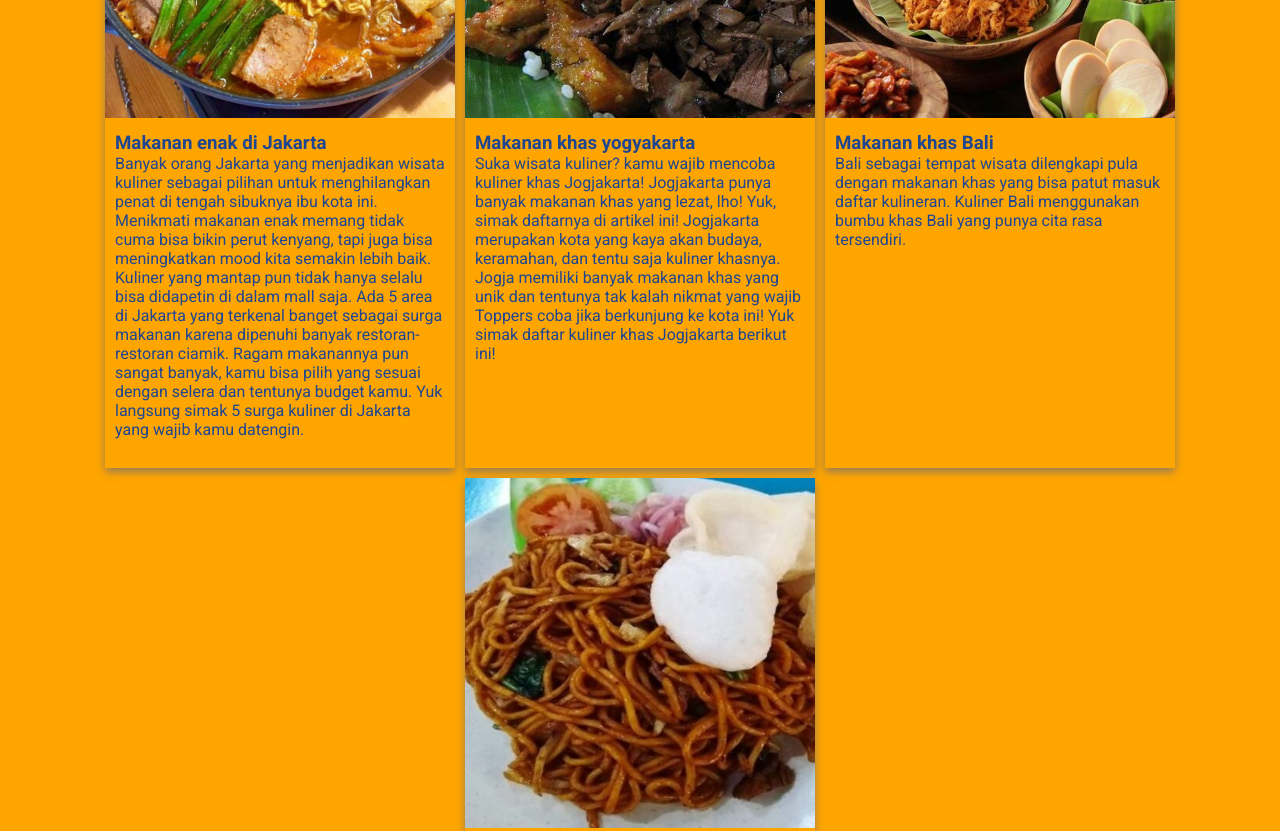
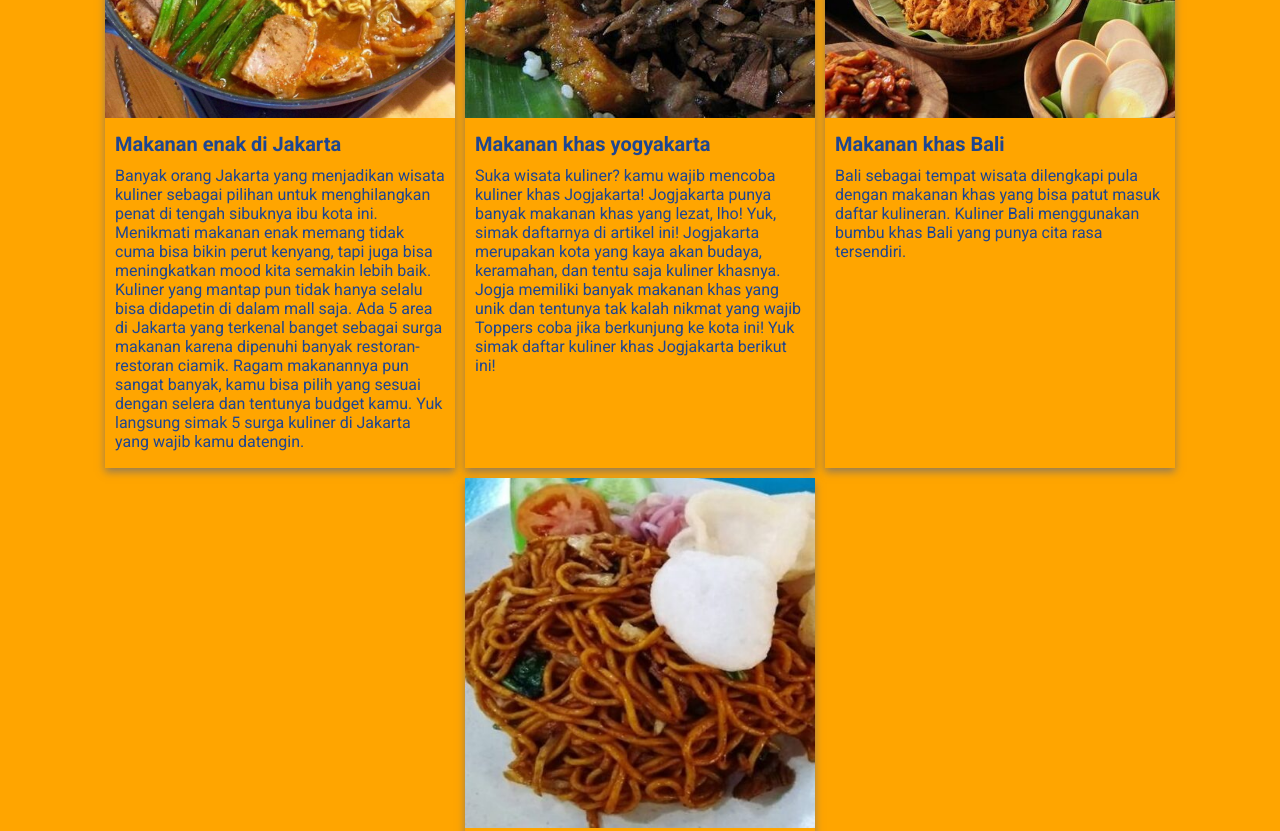
Before and after one commit to kennarddh/web-submission-belajar-dasar-pemrograman-web-dicoding, a plain HTML site: page index.html in a window 1280 px wide. Shown: the part 1120-1951 px from the top of the page. Drawn offline with Linux system fonts and the light colour scheme.

Commit message:
fix: Article color and font

```diff
--- a/assets/style.css
+++ b/assets/style.css
@@ -76,7 +76,7 @@ main section#hero .wave {
 
 main section#articles {
 	background-color: #ffa500;
-	color: #1f4690;
+	color: #1F4690;
 	padding: 50px;
 	display: flex;
 	flex-direction: column;
@@ -118,6 +118,17 @@ main section#articles .content article main {
 	padding: 0 10px;
 }
 
+main section#articles .content article main p {
+	font-size: 16px;
+	font-weight: 500;
+	margin-top: 10px;
+}
+
+main section#articles .content article main h3 {
+	font-size: 20px;
+	font-weight: 700;
+}
+
 @media screen and (max-width: 1024px) {
 	main section#hero .wave {
 		display: none;
```
